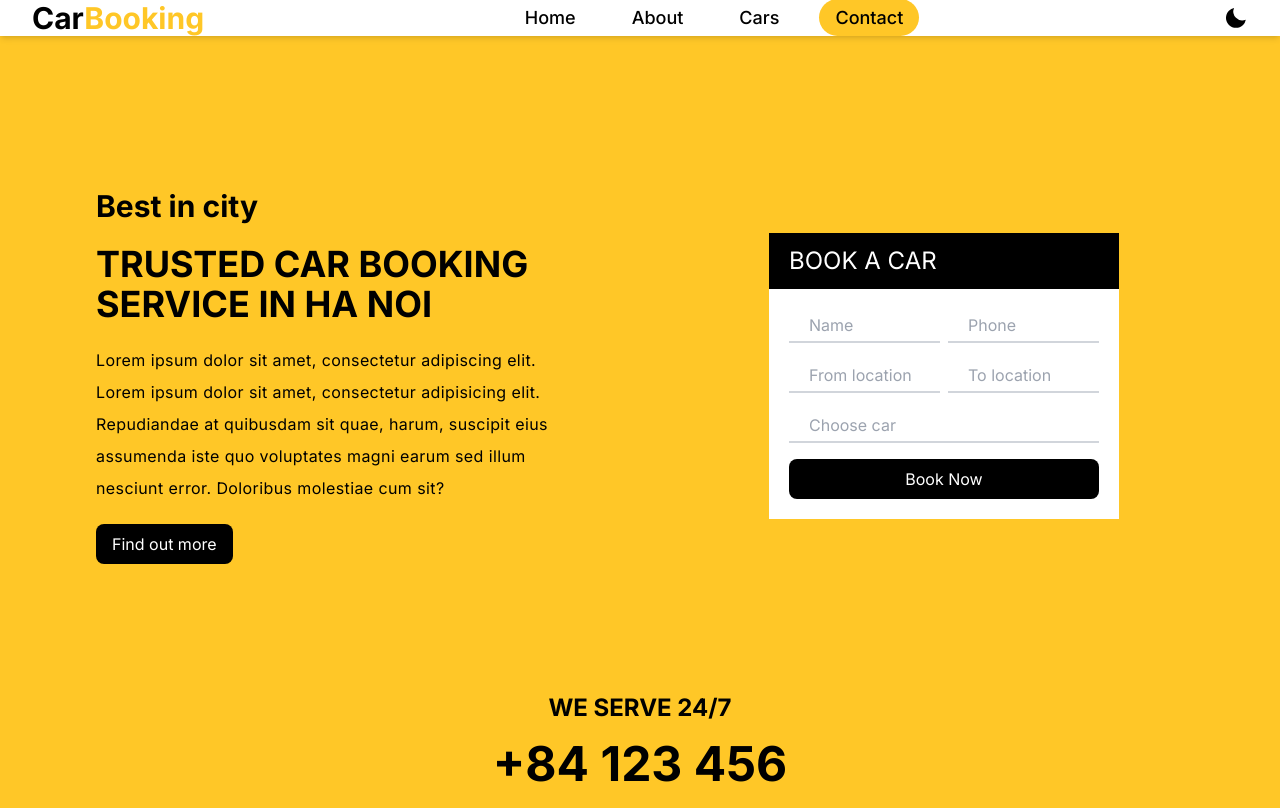
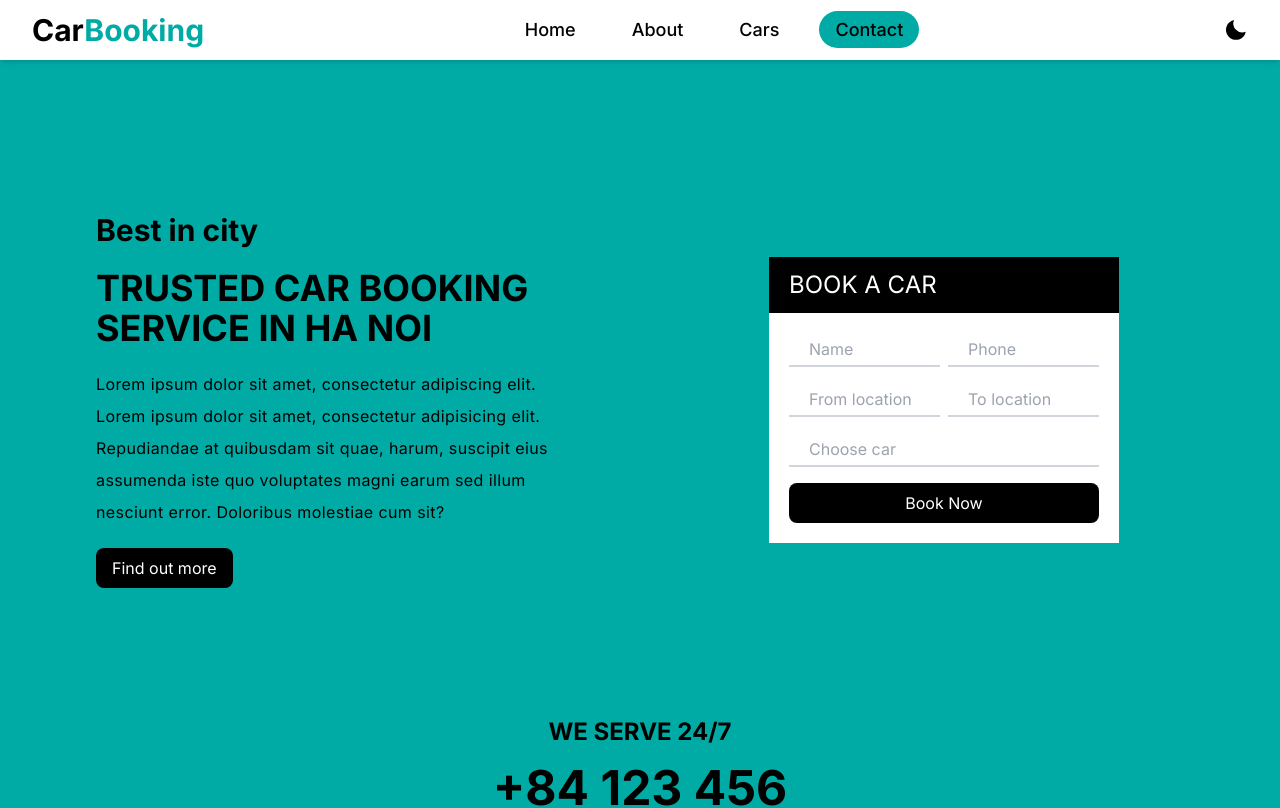
Before and after one commit to vuduyhung/car-booking-website-ui, a Next.js app: page /contact in a window 1280 px wide. Shown: the top 808 px of the page. Built offline with nearby package versions, Linux system fonts and the light colour scheme.

Commit message:
change web primary color and some pics

```diff
--- a/src/components/Hero/Hero.tsx
+++ b/src/components/Hero/Hero.tsx
@@ -1,5 +1,5 @@
 import React from "react";
-import yellowCab from "../../assets/yellow-cab.png";
+import yellowCab from "../../assets/car1.png";
 import bgCity from "../../assets/city.jpg";
 import Image from "next/image";
 
--- a/src/components/Navbar/Navbar.tsx
+++ b/src/components/Navbar/Navbar.tsx
@@ -63,7 +63,7 @@ const Navbar = () => {
 
           {/* Desktop menu section */}
           <div className="hidden md:block">
-            <ul className="flex items-center gap-6">
+            <ul className="flex items-center gap-6 py-4">
               {mockData.menuItem.map((item) => {
                 const isActive = pathName === item.link;
 
--- a/src/components/Products/Products.tsx
+++ b/src/components/Products/Products.tsx
@@ -24,7 +24,7 @@ const Products = () => {
                 <Image
                   src={item.image}
                   alt=""
-                  className="mx-auto block max-w-[200px] -translate-y-20 transform duration-300 group-hover:translate-x-4 group-hover:scale-110"
+                  className="mx-auto block max-w-[300px] -translate-y-20 transform duration-300 group-hover:translate-x-4 group-hover:scale-110"
                 />
               </div>
 
--- a/src/mocks/data.ts
+++ b/src/mocks/data.ts
@@ -1,4 +1,4 @@
-import Img2 from "../assets/car2.png";
+import Img2 from "../assets/car1.png";
 
 export const mockData = {
   menuItem: [
--- a/tailwind.config.ts
+++ b/tailwind.config.ts
@@ -15,7 +15,7 @@ const config: Config = {
           "conic-gradient(from 180deg at 50% 50%, var(--tw-gradient-stops))",
       },
       colors: {
-        primary: "#ffc727",
+        primary: "#00aba5",
         dark: "#111111",
       },
       container: {
```
Also changed, not shown: src/assets/car1.png (added).
